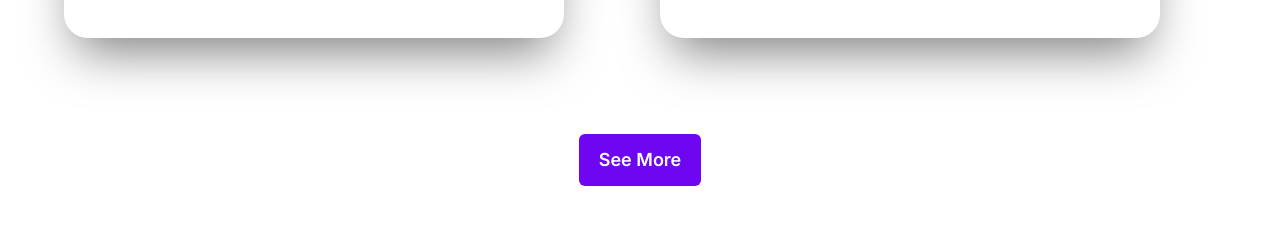
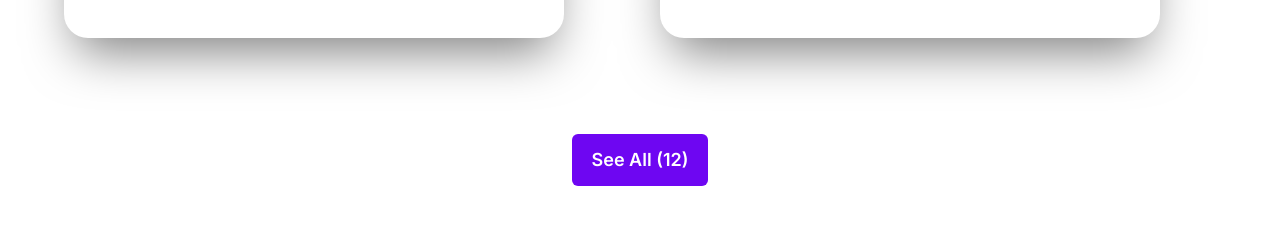
Before and after one commit to MohamedKhassar/Portfolio_Mohamed, a Next.js app: page / in a window 1280 px wide. Shown: the part 2905-3141 px from the top of the page. Built offline with nearby package versions, Linux system fonts and the light colour scheme.

Commit message:
Update 'see more' button text to 'see all'

```diff
--- a/src/components/ProjectsSection.tsx
+++ b/src/components/ProjectsSection.tsx
@@ -102,7 +102,7 @@ const ProjectsSection = () => {
                 </Fade>
                 <div className="flex justify-center items-center w-full lg:col-span-3 md:col-span-2 mt-14">
 
-                    <button onClick={() => router.push("projects")} className="px-5 py-3  bg-[#6e06f2] text-white font-semibold md:text-lg rounded-md capitalize">see more</button>
+                    <button onClick={() => router.push("projects")} className="px-5 py-3  bg-[#6e06f2] text-white font-semibold md:text-lg rounded-md capitalize">see all ({projects.length})</button>
                 </div>
             </div>
         </div>
```
